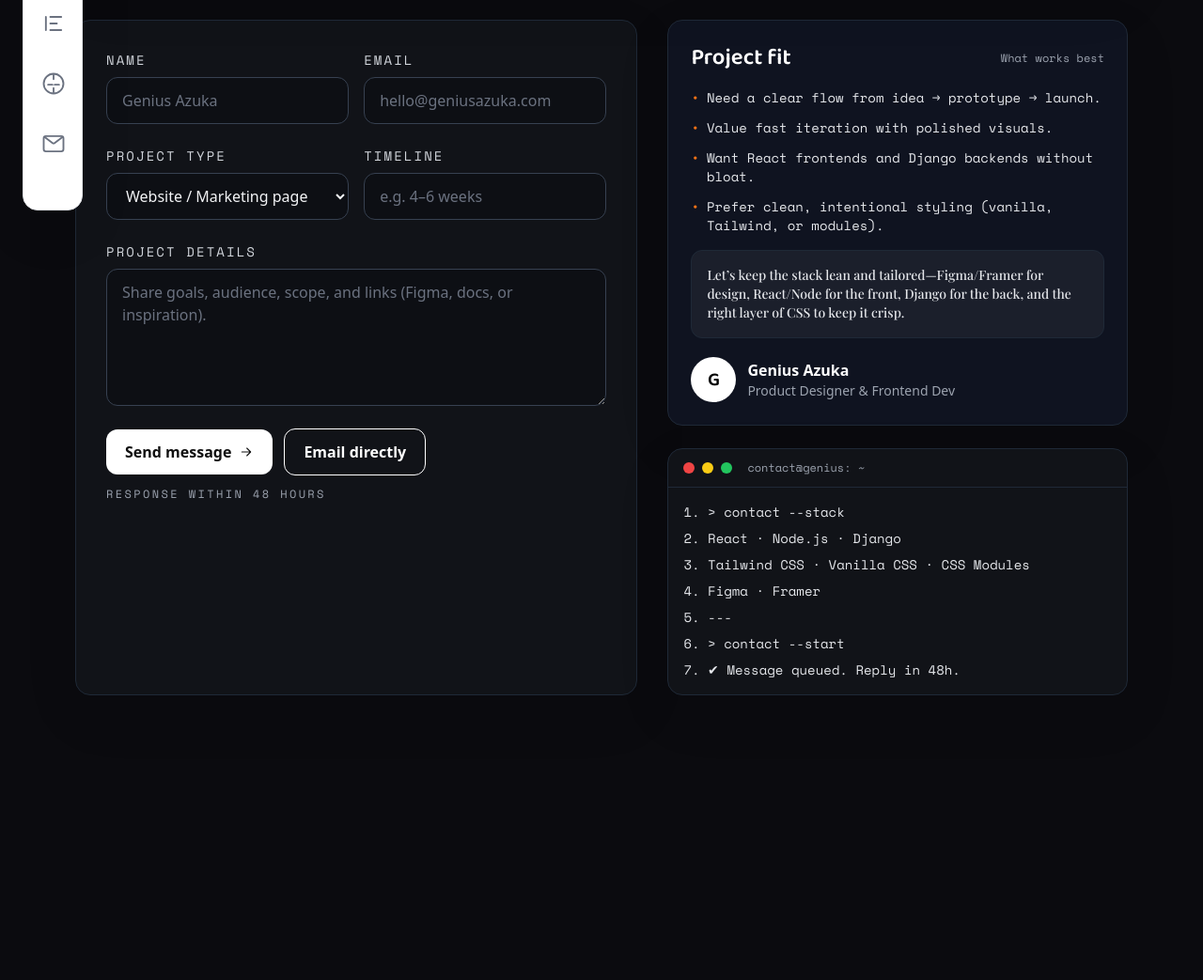
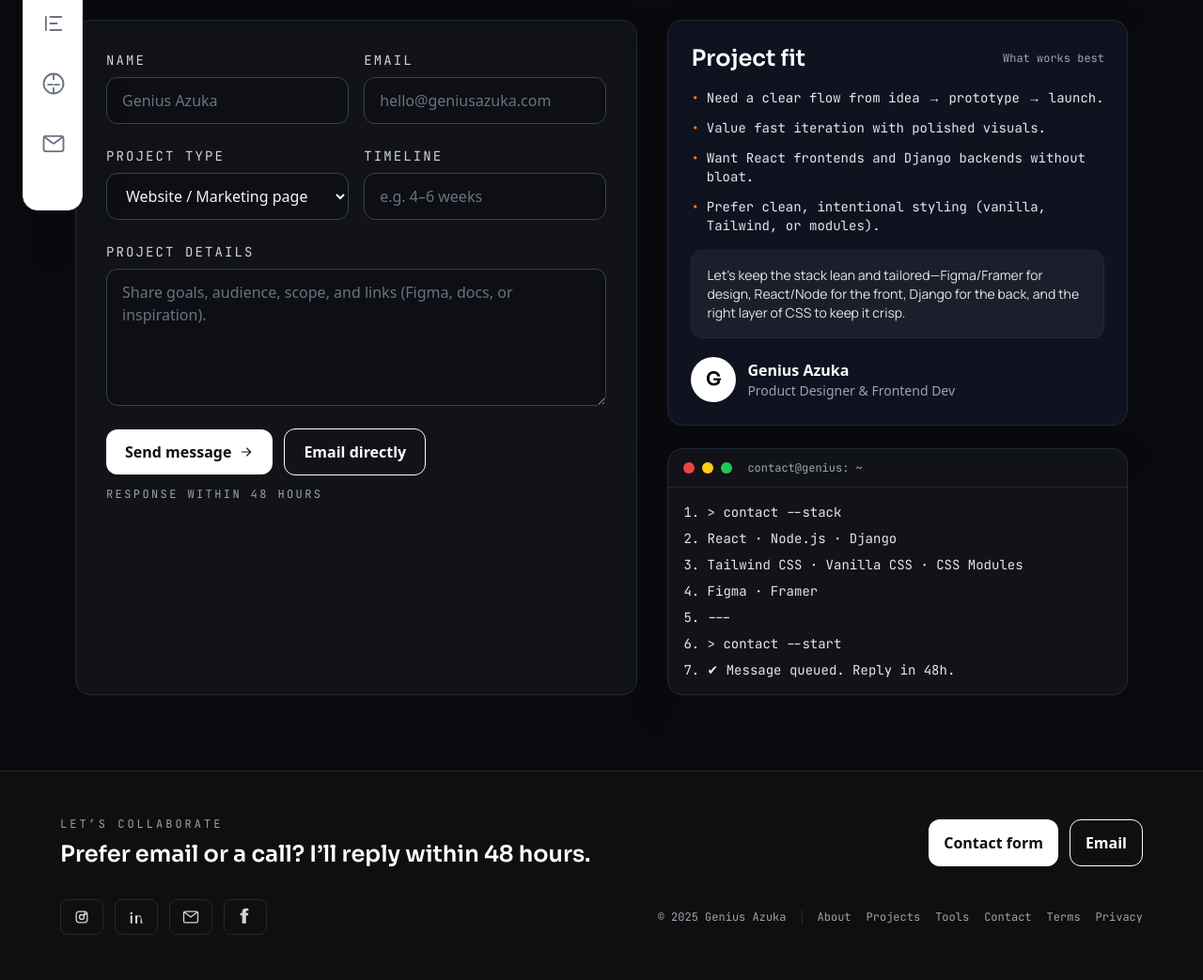
Before and after one commit to geenyzk/Portforlio, a plain HTML site: page contact.html in a window 1280 px wide. Shown: the part 375-1418 px from the top of the page at 94% size. Before the commit the page ends 1195 px from the top, so only its background shows below. Drawn offline with nearby package versions, Linux system fonts and the light colour scheme.

Commit message:
Update contact page with new font styles and add footer with contact options and social links

```diff
--- a/contact.html
+++ b/contact.html
@@ -6,16 +6,16 @@
   <title>Contact | Genius Azuka</title>
   <link rel="preconnect" href="https://fonts.googleapis.com">
   <link rel="preconnect" href="https://fonts.gstatic.com" crossorigin>
-  <link href="https://fonts.googleapis.com/css2?family=Baloo+2:wght@600;800&family=Playfair+Display:wght@500;600&family=Space+Mono:wght@400;700&display=swap" rel="stylesheet">
+  <link href="https://fonts.googleapis.com/css2?family=Sora:wght@600;700;800&family=Manrope:wght@400;600&family=JetBrains+Mono:wght@400;700&display=swap" rel="stylesheet">
   <script src="https://cdn.tailwindcss.com"></script>
   <script>
     tailwind.config = {
       theme: {
         extend: {
           fontFamily: {
-            display: ['"Baloo 2"', 'system-ui', 'sans-serif'],
-            serif: ['"Playfair Display"', 'Georgia', 'serif'],
-            mono: ['"Space Mono"', 'ui-monospace', 'SFMono-Regular']
+            display: ['"Sora"', 'system-ui', 'sans-serif'],
+            serif: ['"Manrope"', 'system-ui', 'sans-serif'],
+            mono: ['"JetBrains Mono"', 'ui-monospace', 'SFMono-Regular']
           },
           colors: {
             sand: {
@@ -196,6 +196,59 @@
         </div>
       </div>
     </main>
+    <footer class="border-t border-gray-800 bg-[#0f0f0f] px-6 sm:px-12 py-12">
+      <div class="max-w-6xl mx-auto flex flex-col gap-8">
+        <div class="flex flex-col sm:flex-row sm:items-center sm:justify-between gap-4">
+          <div class="flex flex-col gap-2">
+            <p class="font-mono text-xs uppercase tracking-[0.25em] text-gray-400">Let’s collaborate</p>
+            <h3 class="font-display text-2xl text-white">Prefer email or a call? I’ll reply within 48 hours.</h3>
+          </div>
+          <div class="flex flex-wrap gap-3">
+            <a href="contact.html" class="inline-flex items-center gap-2 px-4 py-3 rounded-xl bg-white text-ink-900 font-semibold hover:-translate-y-0.5 hover:shadow-lg transition">Contact form</a>
+            <a href="mailto:hello@geniusazuka.com" class="inline-flex items-center gap-2 px-4 py-3 rounded-xl border border-white text-white font-semibold hover:bg-white hover:text-ink-900 transition">Email</a>
+          </div>
+        </div>
+        <div class="flex flex-col sm:flex-row sm:items-center sm:justify-between gap-4 text-sm text-gray-300">
+          <div class="flex items-center gap-3">
+            <a href="https://instagram.com" class="border border-gray-800 rounded-lg px-3 py-2 hover:border-white hover:text-white transition" aria-label="Instagram">
+              <svg xmlns="http://www.w3.org/2000/svg" class="h-5 w-5" fill="none" viewBox="0 0 24 24" stroke="currentColor" stroke-width="1.6">
+                <rect width="14" height="14" x="5" y="5" rx="4" />
+                <circle cx="12" cy="12" r="3" />
+                <circle cx="16" cy="8" r="1" />
+              </svg>
+            </a>
+            <a href="https://linkedin.com" class="border border-gray-800 rounded-lg px-3 py-2 hover:border-white hover:text-white transition" aria-label="LinkedIn">
+              <svg xmlns="http://www.w3.org/2000/svg" class="h-5 w-5" viewBox="0 0 24 24" fill="currentColor">
+                <path d="M6.94 9.75H4.5V20h2.44zM5.72 8.48a1.42 1.42 0 1 0-.02-2.84 1.42 1.42 0 0 0 .02 2.84zM20 20h-2.44v-5.6c0-1.44-.03-3.29-2-3.29-2 0-2.3 1.57-2.3 3.18V20H10.8V9.75h2.34v1.4h.03a2.57 2.57 0 0 1 2.31-1.27c2.47 0 2.92 1.63 2.92 3.75z" />
+              </svg>
+            </a>
+            <a href="mailto:hello@geniusazuka.com" class="border border-gray-800 rounded-lg px-3 py-2 hover:border-white hover:text-white transition" aria-label="Email">
+              <svg xmlns="http://www.w3.org/2000/svg" class="h-5 w-5" fill="none" viewBox="0 0 24 24" stroke="currentColor" stroke-width="1.6">
+                <path stroke-linecap="round" stroke-linejoin="round" d="m4 6 8 6 8-6" />
+                <rect width="18" height="14" x="3" y="5" rx="2" ry="2" />
+              </svg>
+            </a>
+            <a href="https://facebook.com" class="border border-gray-800 rounded-lg px-3 py-2 hover:border-white hover:text-white transition" aria-label="Facebook">
+              <svg xmlns="http://www.w3.org/2000/svg" class="h-5 w-5" viewBox="0 0 24 24" fill="currentColor">
+                <path d="M13 10h2.5l.5-3H13V5.5c0-.9.3-1.5 1.6-1.5H16V1.1C15.3 1 14 1 12.5 1 9.9 1 8 2.7 8 5.2V7H5.5v3H8v10h5z" />
+              </svg>
+            </a>
+          </div>
+          <div class="flex flex-wrap items-center gap-4 font-mono text-xs text-gray-400">
+            <span>© 2025 Genius Azuka</span>
+            <div class="h-4 w-px bg-gray-800"></div>
+            <div class="flex flex-wrap gap-4">
+              <a href="about.html" class="hover:text-white">About</a>
+              <a href="projects.html" class="hover:text-white">Projects</a>
+              <a href="tools.html" class="hover:text-white">Tools</a>
+              <a href="contact.html" class="hover:text-white">Contact</a>
+              <a href="terms.html" class="hover:text-white">Terms</a>
+              <a href="privacy.html" class="hover:text-white">Privacy</a>
+            </div>
+          </div>
+        </div>
+      </div>
+    </footer>
   </div>
 </body>
 </html>
```
